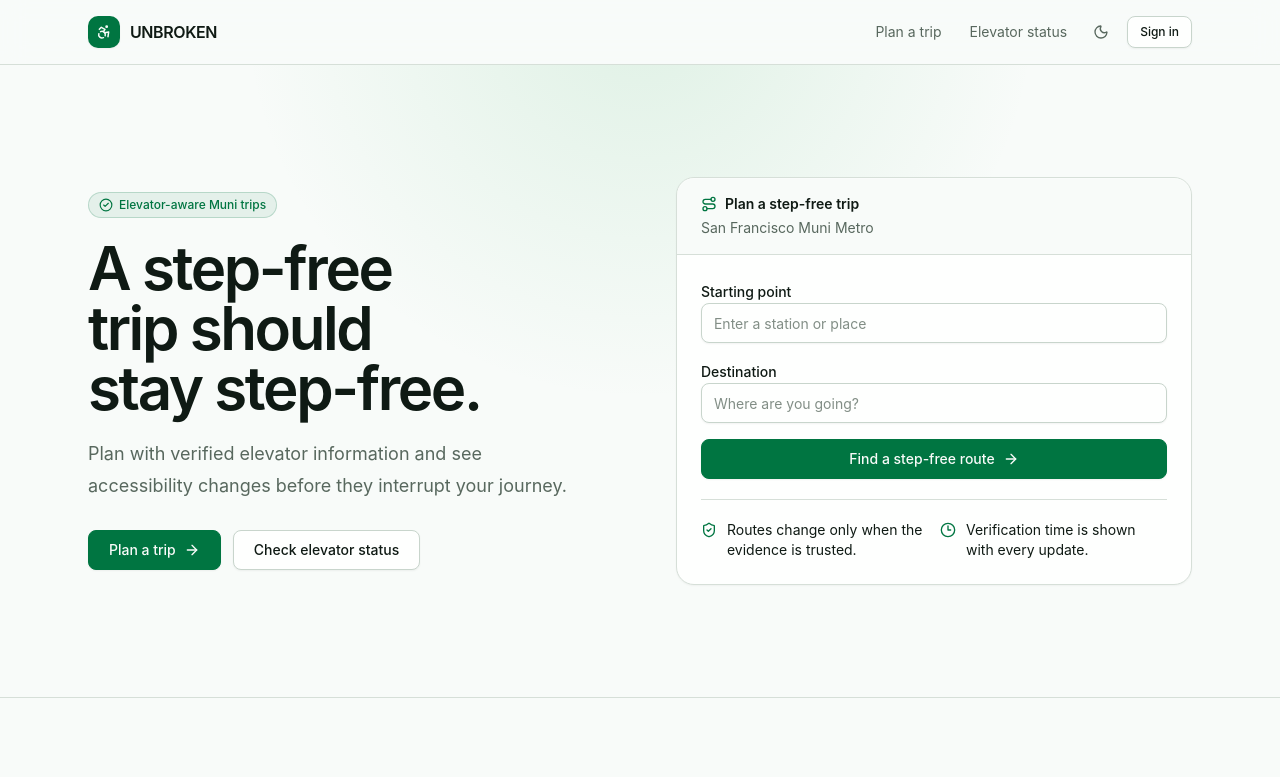
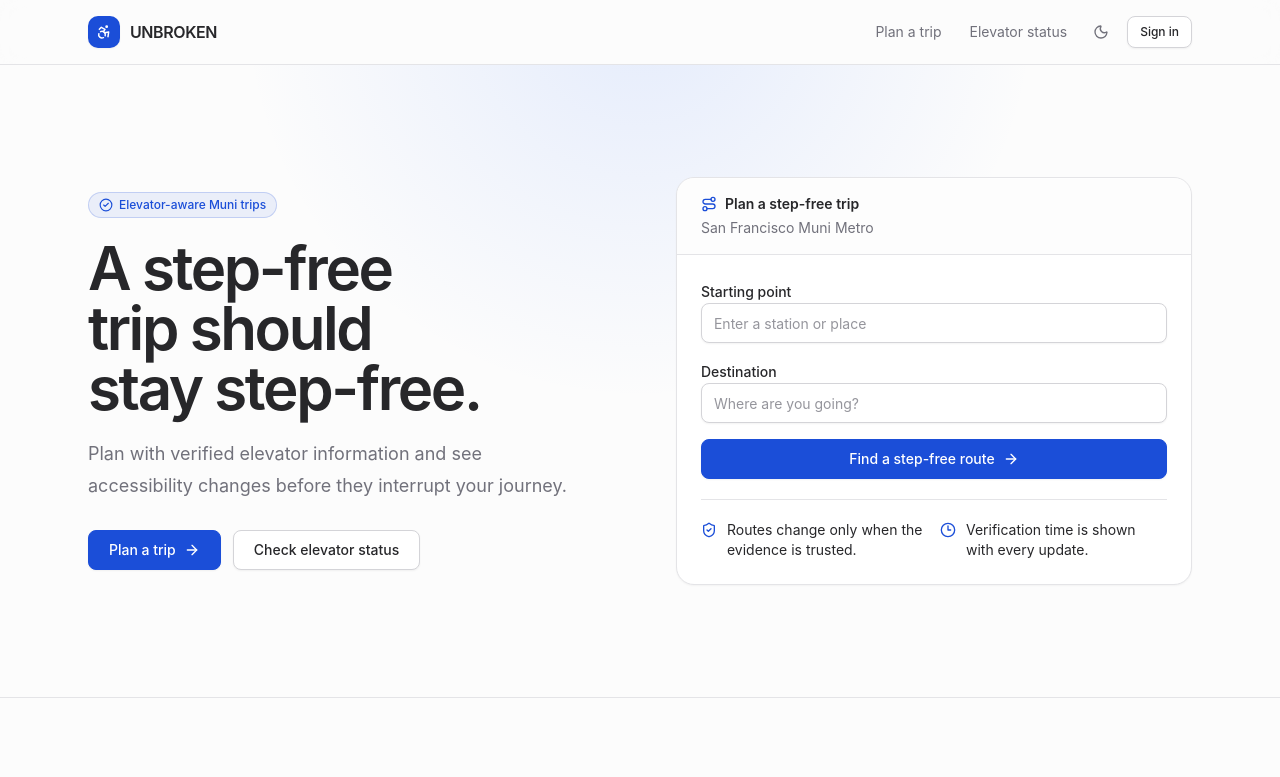
Before and after one commit to dhiran-dev/Unbroken-hackathon, a Next.js app: page / in a window 1280 px wide. Shown: the top 777 px of the page. Built offline with nearby package versions, Linux system fonts and the light colour scheme.

Commit message:
Fix worker lifecycle and align T3 theme

```diff
--- a/deploy/coolify.md
+++ b/deploy/coolify.md
@@ -37,8 +37,14 @@ This deployment is performed by the owner through the Coolify interface. No Cool
 
 Use the same repository, branch, Dockerfile, image, and environment variables.
 
-- Start command override: `bun dist/worker.js`
+- Docker build stage target: `worker`
+- Keep the start command and custom Docker options empty. The worker target
+  already starts `bun dist/worker.js` and explicitly disables the web-only
+  HTTP healthcheck.
+- Disable the Coolify UI healthcheck for this service. Worker health is
+  measured by its database heartbeat in the private Operations page.
 - Do not expose a public port.
+- Do not attach a domain.
 - The first heartbeat should appear within 30 seconds.
 - Attach a persistent volume at `/data/incidents` and set
   `INCIDENT_ARTIFACTS_DIR=/data/incidents`. Healing previews and approval
--- a/src/app/globals.css
+++ b/src/app/globals.css
@@ -47,69 +47,69 @@
     sans-serif;
   --font-system-mono: ui-monospace, "SFMono-Regular", Menlo, Monaco, Consolas,
     monospace;
-  --background: oklch(0.985 0.004 155);
-  --foreground: oklch(0.205 0.02 158);
-  --card: oklch(0.998 0.001 155);
-  --card-foreground: oklch(0.205 0.02 158);
-  --popover: oklch(1 0 0);
-  --popover-foreground: oklch(0.205 0.02 158);
-  --primary: oklch(0.49 0.13 157);
-  --primary-foreground: oklch(0.985 0.005 155);
-  --secondary: oklch(0.947 0.014 156);
-  --secondary-foreground: oklch(0.29 0.04 158);
-  --muted: oklch(0.955 0.009 155);
-  --muted-foreground: oklch(0.5 0.025 158);
-  --accent: oklch(0.927 0.029 155);
-  --accent-foreground: oklch(0.27 0.055 158);
-  --destructive: oklch(0.59 0.215 28);
-  --destructive-foreground: oklch(0.985 0 0);
-  --border: oklch(0.895 0.014 155);
-  --input: oklch(0.86 0.018 155);
-  --ring: oklch(0.55 0.135 157);
-  --success: oklch(0.56 0.145 153);
-  --success-foreground: oklch(0.31 0.09 153);
-  --warning: oklch(0.77 0.15 78);
-  --warning-foreground: oklch(0.43 0.11 58);
-  --sidebar: oklch(0.965 0.012 155);
-  --sidebar-foreground: oklch(0.25 0.025 158);
-  --sidebar-accent: oklch(0.92 0.026 155);
-  --sidebar-accent-foreground: oklch(0.28 0.065 158);
-  --sidebar-border: oklch(0.89 0.015 155);
+  --background: #fcfcfc;
+  --foreground: #27272a;
+  --card: #ffffff;
+  --card-foreground: #27272a;
+  --popover: #ffffff;
+  --popover-foreground: #27272a;
+  --primary: #1b4ed8;
+  --primary-foreground: #ffffff;
+  --secondary: #fafafa;
+  --secondary-foreground: #27272a;
+  --muted: #fafafa;
+  --muted-foreground: #71717b;
+  --accent: #f4f4f5;
+  --accent-foreground: #18181b;
+  --destructive: #fb2c36;
+  --destructive-foreground: #ffffff;
+  --border: #e4e4e7;
+  --input: #d4d4d8;
+  --ring: #1b4ed8;
+  --success: #10b981;
+  --success-foreground: #047857;
+  --warning: #fe9a00;
+  --warning-foreground: #bb4d00;
+  --sidebar: #fafafa;
+  --sidebar-foreground: #27272a;
+  --sidebar-accent: #f4f4f5;
+  --sidebar-accent-foreground: #18181b;
+  --sidebar-border: #e4e4e7;
   --radius: 0.625rem;
   --control-radius: 0.5rem;
   --glass-blur: 12px;
-  --glass-opacity: 84%;
+  --glass-opacity: 80%;
 }
 
 .dark {
-  --background: oklch(0.17 0.014 158);
-  --foreground: oklch(0.95 0.008 155);
-  --card: oklch(0.205 0.016 158);
-  --card-foreground: oklch(0.95 0.008 155);
-  --popover: oklch(0.215 0.017 158);
-  --popover-foreground: oklch(0.95 0.008 155);
-  --primary: oklch(0.7 0.14 153);
-  --primary-foreground: oklch(0.18 0.026 158);
-  --secondary: oklch(0.255 0.022 158);
-  --secondary-foreground: oklch(0.91 0.012 155);
-  --muted: oklch(0.235 0.018 158);
-  --muted-foreground: oklch(0.7 0.02 155);
-  --accent: oklch(0.285 0.035 157);
-  --accent-foreground: oklch(0.94 0.012 155);
-  --destructive: oklch(0.64 0.2 27);
-  --destructive-foreground: oklch(0.985 0 0);
-  --border: oklch(0.3 0.02 158);
-  --input: oklch(0.34 0.024 158);
-  --ring: oklch(0.69 0.135 153);
-  --success: oklch(0.72 0.14 153);
-  --success-foreground: oklch(0.82 0.11 153);
-  --warning: oklch(0.79 0.14 78);
-  --warning-foreground: oklch(0.84 0.12 85);
-  --sidebar: oklch(0.145 0.015 158);
-  --sidebar-foreground: oklch(0.91 0.01 155);
-  --sidebar-accent: oklch(0.235 0.035 158);
-  --sidebar-accent-foreground: oklch(0.93 0.012 155);
-  --sidebar-border: oklch(0.27 0.02 158);
+  --background: #0a0a0a;
+  --foreground: #f5f5f5;
+  --card: #111111;
+  --card-foreground: #f5f5f5;
+  --popover: #191919;
+  --popover-foreground: #f5f5f5;
+  --primary: #346bf1;
+  --primary-foreground: #ffffff;
+  --secondary: #141414;
+  --secondary-foreground: #f5f5f5;
+  --muted: #141414;
+  --muted-foreground: #818181;
+  --accent: #141414;
+  --accent-foreground: #f5f5f5;
+  --destructive: #ff6467;
+  --destructive-foreground: #ffffff;
+  --border: #191919;
+  --input: #1e1e1e;
+  --ring: #346bf1;
+  --success: #34d399;
+  --success-foreground: #6ee7b7;
+  --warning: #fbbf24;
+  --warning-foreground: #fcd34d;
+  --sidebar: #000000;
+  --sidebar-foreground: #f5f5f5;
+  --sidebar-accent: #141414;
+  --sidebar-accent-foreground: #f5f5f5;
+  --sidebar-border: #191919;
   --glass-blur: 16px;
   --glass-opacity: 78%;
 }
--- a/src/app/layout.tsx
+++ b/src/app/layout.tsx
@@ -16,8 +16,8 @@ export const metadata: Metadata = {
 export const viewport: Viewport = {
   colorScheme: "light dark",
   themeColor: [
-    { media: "(prefers-color-scheme: light)", color: "#f7faf7" },
-    { media: "(prefers-color-scheme: dark)", color: "#151b17" },
+    { media: "(prefers-color-scheme: light)", color: "#fcfcfc" },
+    { media: "(prefers-color-scheme: dark)", color: "#0a0a0a" },
   ],
 };
 
--- a/src/app/login/page.tsx
+++ b/src/app/login/page.tsx
@@ -18,7 +18,7 @@ export default async function LoginPage() {
 
   return (
     <main className="relative grid min-h-screen place-items-center overflow-hidden px-4 py-10">
-      <div aria-hidden="true" className="absolute inset-0 -z-10 bg-[radial-gradient(circle_at_50%_0%,oklch(0.7_0.13_153/0.18),transparent_42%)]" />
+      <div aria-hidden="true" className="absolute inset-0 -z-10 bg-[radial-gradient(circle_at_50%_0%,oklch(0.65_0.18_264/0.14),transparent_42%)]" />
       <div className="absolute left-4 top-4 sm:left-6 sm:top-6"><Brand /></div>
       <div className="absolute right-4 top-3.5 sm:right-6 sm:top-5"><ThemeToggle /></div>
       <div className="w-full max-w-md">
--- a/src/app/page.tsx
+++ b/src/app/page.tsx
@@ -15,7 +15,7 @@ export default function HomePage() {
       <PublicHeader />
       <main>
         <section className="relative overflow-hidden border-b">
-          <div aria-hidden="true" className="absolute inset-0 -z-10 bg-[radial-gradient(circle_at_50%_-10%,oklch(0.75_0.12_153/0.18),transparent_42%)]" />
+          <div aria-hidden="true" className="absolute inset-0 -z-10 bg-[radial-gradient(circle_at_50%_-10%,oklch(0.65_0.18_264/0.14),transparent_42%)]" />
           <div className="mx-auto grid max-w-6xl gap-10 px-4 py-16 sm:px-6 sm:py-24 lg:grid-cols-[1.03fr_0.97fr] lg:items-center lg:py-28">
             <div className="max-w-2xl">
               <Badge><CircleCheck className="size-3.5" /> Elevator-aware Muni trips</Badge>
--- a/src/components/run-now-button.tsx
+++ b/src/components/run-now-button.tsx
@@ -7,7 +7,11 @@ import { Button } from "@/components/ui/button";
 
 type State = "idle" | "pending" | "queued" | "error";
 
-export function RunNowButton() {
+type RunNowButtonProps = {
+  active: boolean;
+};
+
+export function RunNowButton({ active }: RunNowButtonProps) {
   const [state, setState] = useState<State>("idle");
   const [message, setMessage] = useState<string | null>(null);
 
@@ -28,18 +32,33 @@ export function RunNowButton() {
     setMessage("Collection queued. The worker will validate it before publication.");
   }
 
+  const busy = active || state === "pending" || state === "queued";
+  const statusMessage = active
+    ? "A queued or running collection is already active."
+    : message;
+
   return (
     <div className="flex flex-col items-start gap-2 sm:items-end">
-      <Button disabled={state === "pending" || state === "queued"} onClick={runNow}>
-        {state === "pending" ? <LoaderCircle className="animate-spin" /> : <Play />}
-        {state === "pending" ? "Queuing…" : state === "queued" ? "Queued" : "Run now"}
+      <Button disabled={busy} onClick={runNow}>
+        {active || state === "pending" ? (
+          <LoaderCircle className="animate-spin" />
+        ) : (
+          <Play />
+        )}
+        {active
+          ? "Collection in progress"
+          : state === "pending"
+            ? "Queuing…"
+            : state === "queued"
+              ? "Queued"
+              : "Run now"}
       </Button>
-      {message && (
+      {statusMessage && (
         <p
           aria-live="polite"
           className={state === "error" ? "text-xs text-destructive" : "text-xs text-muted-foreground"}
         >
-          {message}
+          {statusMessage}
         </p>
       )}
     </div>
--- a/src/components/ui/badge.tsx
+++ b/src/components/ui/badge.tsx
@@ -6,7 +6,7 @@ export function Badge({ className, ...props }: HTMLAttributes<HTMLSpanElement>)
   return (
     <span
       className={cn(
-        "inline-flex items-center gap-1.5 rounded-full border border-primary/20 bg-primary/8 px-2.5 py-1 text-xs font-medium text-primary dark:text-success",
+        "inline-flex items-center gap-1.5 rounded-full border border-primary/20 bg-primary/8 px-2.5 py-1 text-xs font-medium text-primary",
         className,
       )}
       {...props}
```
Also changed, not shown: src/app/admin/operations/page.tsx (+6 -2 lines), 2 other files (tests, documents, lock files or other folders).
